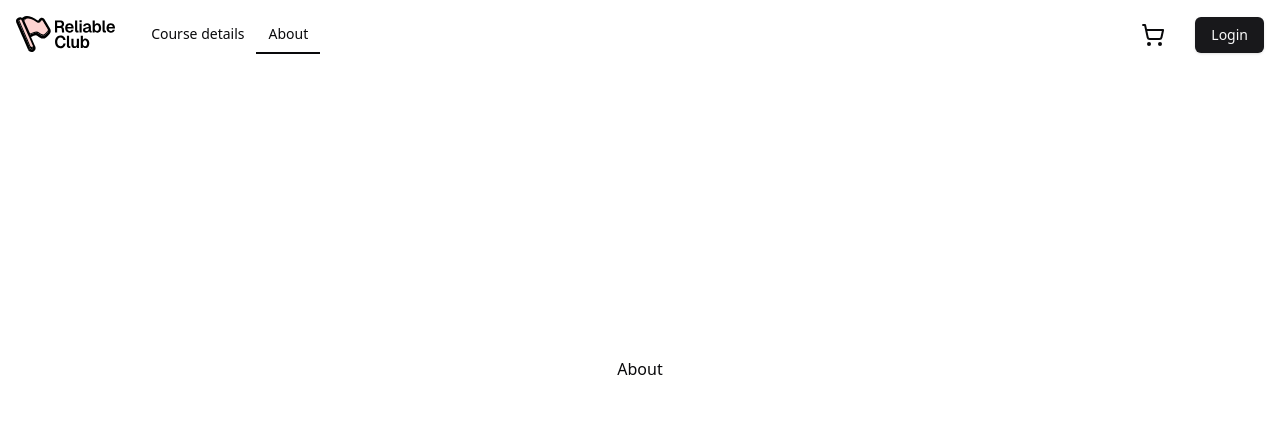
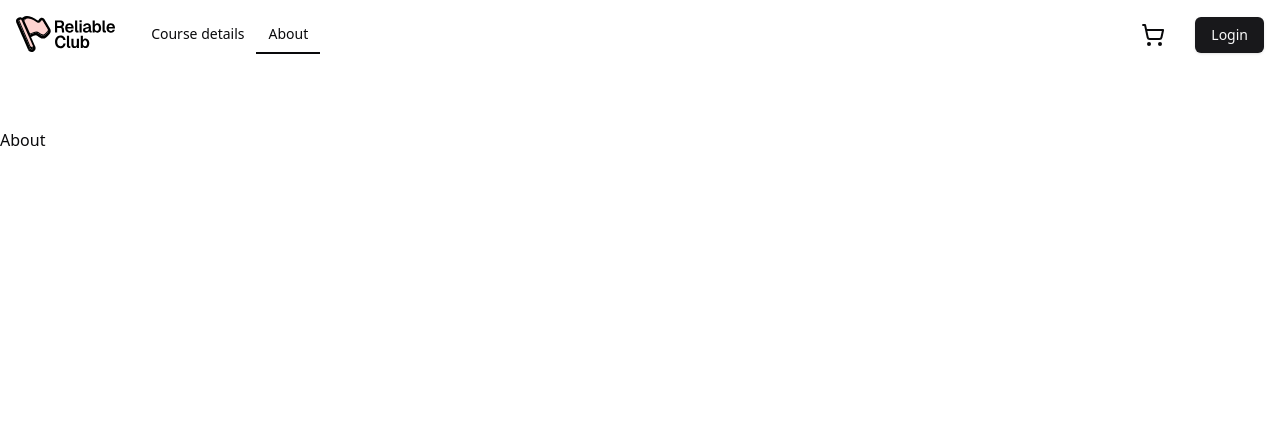
Before and after one commit to evilpaper/reliable, a Next.js app: page /about in a window 1280 px wide. Shown: the top 431 px of the page. Built offline with nearby package versions, Linux system fonts and the light colour scheme.

Commit message:
design(nav): add fixed nav

```diff
--- a/src/app/(landing)/about/page.tsx
+++ b/src/app/(landing)/about/page.tsx
@@ -1,3 +1,7 @@
 export default function Page() {
-  return <p>About</p>;
+  return (
+    <section className="container pt-32">
+      <p>About</p>
+    </section>
+  );
 }
--- a/src/common/components/nav.tsx
+++ b/src/common/components/nav.tsx
@@ -36,7 +36,7 @@ export function Nav() {
   }, 0);
 
   return (
-    <section className="container z-40 flex items-center gap-6 w-full justify-between md:justify-normal p-4">
+    <section className="fixed container z-40 flex items-center gap-6 w-full justify-between md:justify-normal p-4">
       <div className="flex items-center gap-6">
         <section className="md:hidden">
           <Sheet open={isOpen} onOpenChange={setIsOpen}>
--- a/src/features/landing/landing-screen.tsx
+++ b/src/features/landing/landing-screen.tsx
@@ -11,7 +11,7 @@ interface Props {
 
 export async function LandingScreen({ course }: Props) {
   return (
-    <section className="container flex flex-col gap-24 p-4 pt-24">
+    <section className="container flex flex-col gap-24 p-4 pt-32">
       <div className="grid lg:grid-cols-3 gap-16">
         <div className="lg:col-span-2 flex flex-col justify-center gap-4">
           <h1 className="text-3xl md:text-4xl lg:text-5xl font-bold mb-4 leading-[1.3] md:leading-[1.3] lg:leading-[1.3]">
```
